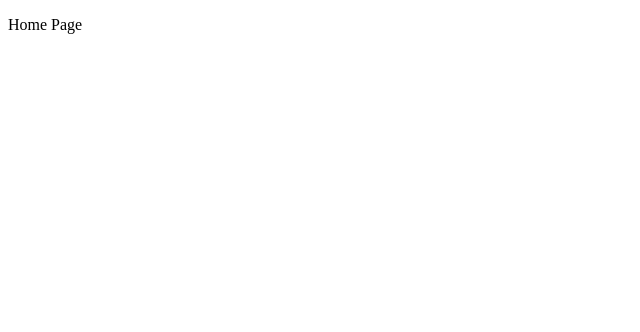
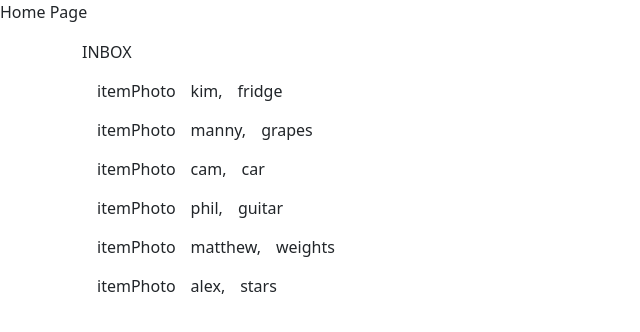
Before and after one commit to Team-Osiris-HR/BlueOcean, a React app: page / in a window 1280 px wide. Shown: the top 332 px of the page, without its empty margins (0-640 px from the left). Built offline with nearby package versions, Linux system fonts and the light colour scheme; no server answers; the HTML template or start-up script is replaced by a standard one.

Commit message:
Mitches test add

```diff
--- a/package.json
+++ b/package.json
@@ -45,8 +45,10 @@
     "nodemon": "^2.0.15",
     "popper.js": "^1.16.1",
     "react": "^17.0.2",
+    "react-bootstrap": "^2.0.3",
     "react-dom": "^17.0.2",
     "socket.io": "^4.4.0",
+    "socket.io-client": "^4.4.0",
     "validator": "^13.7.0"
   }
 }
--- a/src/components/App.jsx
+++ b/src/components/App.jsx
@@ -1,14 +1,18 @@
 import React from 'react';
+import Chat from './chat/Chat.jsx'
 
 class App extends React.Component {
   constructor(props) {
     super(props)
+    this.state = {}
   }
+
 
   render() {
     return (
       <div>
         <p>Home Page</p>
+        <Chat />
       </div>
     );
   }
--- /dev/null
+++ b/src/components/chat/Chat.jsx
@@ -0,0 +1,71 @@
+import React from 'react';
+import ListOfConversations from './ListOfConversations.jsx';
+import Conversation from './Conversation.jsx';
+import Container from 'react-bootstrap/Container';
+import Col from 'react-bootstrap/Col';
+import Row from 'react-bootstrap/Row';
+
+import { io } from 'socket.io-client';
+const socket = io();
+
+class Chat extends React.Component {
+  constructor(props) {
+    super(props);
+    this.state = {
+      connection: `you have connected with id:`,
+      user: 'mitch',
+      chatSelectedStatus: false,
+      chatSelected: null,
+      listOfChats: [{name: 'kim', item: 'fridge', userPhoto: 'userPhoto', itemPhoto: 'itemPhoto'},
+                    {name: 'manny', item: 'grapes', userPhoto: 'userPhoto', itemPhoto: 'itemPhoto'},
+                    {name: 'cam', item: 'car', userPhoto: 'userPhoto', itemPhoto: 'itemPhoto'},
+                    {name: 'phil', item: 'guitar', userPhoto: 'userPhoto', itemPhoto: 'itemPhoto'},
+                    {name: 'matthew', item: 'weights', userPhoto: 'userPhoto', itemPhoto: 'itemPhoto'},
+                    {name: 'alex', item: 'stars', userPhoto: 'userPhoto', itemPhoto: 'itemPhoto'}],
+      messages: [{name: 'mitch', message: 'this is s a fake conversation', time: 7},
+                 {name: 'otherPerson', message: 'hey how are you?', time: 6},
+                 {name: 'mitch', message: 'Was goody', time: 5},
+                 {name: 'otherPerson', message: 'Are you able to drop off the item?', time: 4},
+                 {name: 'otherPerson', message: 'I would like to get it by noon', time: 3},
+                 {name: 'mitch', message: 'yeah I can do that!', time: 2},
+                 {name: 'otherPerson', message: 'Awesome see you then', time: 1}],
+    }
+    this.leaveChat = this.leaveChat.bind(this);
+    this.selectChat = this.selectChat.bind(this);
+    this.testmessage = this.testmessage.bind(this);
+  }
+
+  selectChat = (chat) => {
+    this.setState({chatSelected: chat, chatSelectedStatus: true});
+  }
+
+  leaveChat = () => {
+    this.setState({chatSelected: null, chatSelectedStatus: false});
+  }
+
+  testmessage = () => {
+    socket.emit('something', this.state.connection);
+  }
+
+  render () {
+    return (
+      <Container>
+        <Col>
+          {!this.state.chatSelectedStatus ?
+          <ListOfConversations
+            chats={this.state.listOfChats}
+            selectChat={this.selectChat} />
+          :
+          <Conversation
+            user={this.state.user}
+            chat={this.state.chatSelected}
+            messages={this.state.messages}
+            leaveChat={this.leaveChat} />
+          }
+        </Col>
+      </Container>
+    );
+  }
+}
+
+export default Chat;
--- /dev/null
+++ b/src/components/chat/Conversation.jsx
@@ -0,0 +1,34 @@
+import React from 'react'
+import Col from 'react-bootstrap/Col'
+import Row from 'react-bootstrap/Row'
+import Container from 'react-bootstrap/Container'
+
+import MessageEntry from './MessageEntry.jsx'
+
+const Conversation = (props) => {
+  console.log(props);
+  return (
+    <div>
+    <button onClick={() => {props.leaveChat()}} style={{margin: '15px'}}>Go Back</button>
+    <Row>
+      <Col>{props.chat.itemPhoto}</Col>
+      <Col>{props.chat.item}</Col>
+    </Row>
+    {props.messages.map((message, i) => {
+      return (
+        <MessageEntry
+          key={i}
+          index={i}
+          messages={message}
+          user={props.user} />
+      )
+    })}
+    <div style={{float: 'right'}}>
+      <input placeholder='type message'></input>
+      <button>Send</button>
+    </div>
+    </div>
+  )
+}
+
+export default Conversation;
--- /dev/null
+++ b/src/components/chat/ConversationEntry.jsx
@@ -0,0 +1,13 @@
+import React from 'react';
+
+const ConversationEntry = (props) => {
+  return (
+    <div style={{display: 'flex', margin: '15px'}} onClick={() => {props.selectChat(props.chats[props.index])}}>
+      <div style={{marginRight: '15px'}}>{props.chats[props.index].itemPhoto}</div>
+      <div style={{marginRight: '15px'}}>{props.chats[props.index].name},</div>
+      <div>{props.chats[props.index].item}</div>
+    </div>
+  )
+}
+
+export default ConversationEntry;
--- /dev/null
+++ b/src/components/chat/ListOfConversations.jsx
@@ -0,0 +1,21 @@
+import React from 'react'
+import ConversationEntry from './ConversationEntry.jsx';
+
+const ListOfConversations = (props) => {
+  return (
+    <>
+    <div>INBOX</div>
+    {props.chats.map((chat, i) => {
+      return (
+        <ConversationEntry
+          key={i}
+          index={i}
+          chats={props.chats}
+          selectChat={props.selectChat} />
+      )
+    })}
+    </>
+  )
+}
+
+export default ListOfConversations;
--- /dev/null
+++ b/src/components/chat/MessageEntry.jsx
@@ -0,0 +1,21 @@
+import React from 'react'
+import Col from 'react-bootstrap/Col'
+import Row from 'react-bootstrap/Row'
+import Container from 'react-bootstrap/Container'
+
+const MessageEntry = (props) => {
+  //console.log(props);
+  return (
+    <>
+      <div style={{marginBottom: '10px'}}>
+        {props.messages.name === props.user ?
+          <div style={{textAlign: 'right', backgroundColor: 'lightGray'}}>{props.messages.message}</div>
+          :
+          <div style={{backgroundColor: 'ivory'}}>{props.messages.message}</div>
+        }
+      </div>
+    </>
+  )
+}
+
+export default MessageEntry;
--- a/src/index.js
+++ b/src/index.js
@@ -1,5 +1,6 @@
 import React from "react";
 import ReactDOM from "react-dom";
 import App from "./components/App.jsx";
+import '../node_modules/bootstrap/dist/css/bootstrap.min.css';
 
 ReactDOM.render(<App />, document.getElementById("app"));
```
Also changed, not shown: server.js (+14 -3 lines), 3 other files (tests, documents, lock files or other folders).
